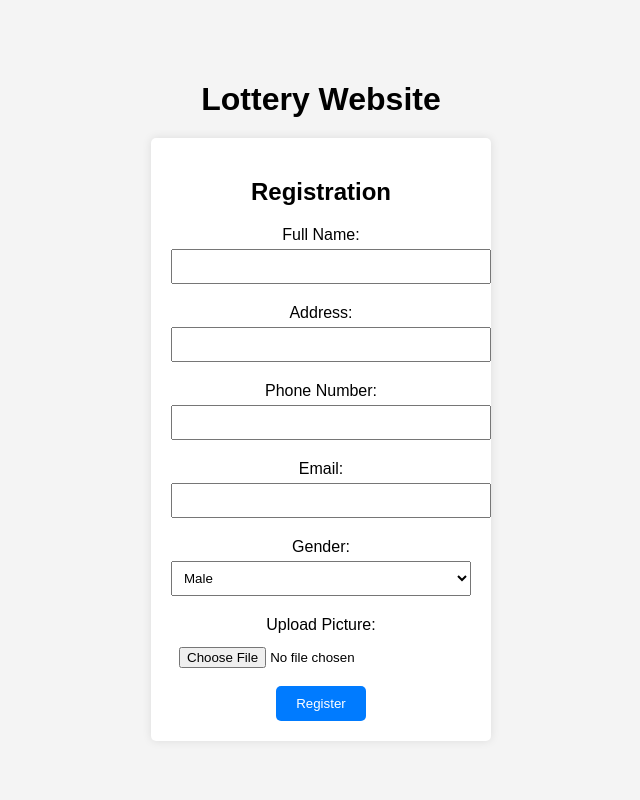
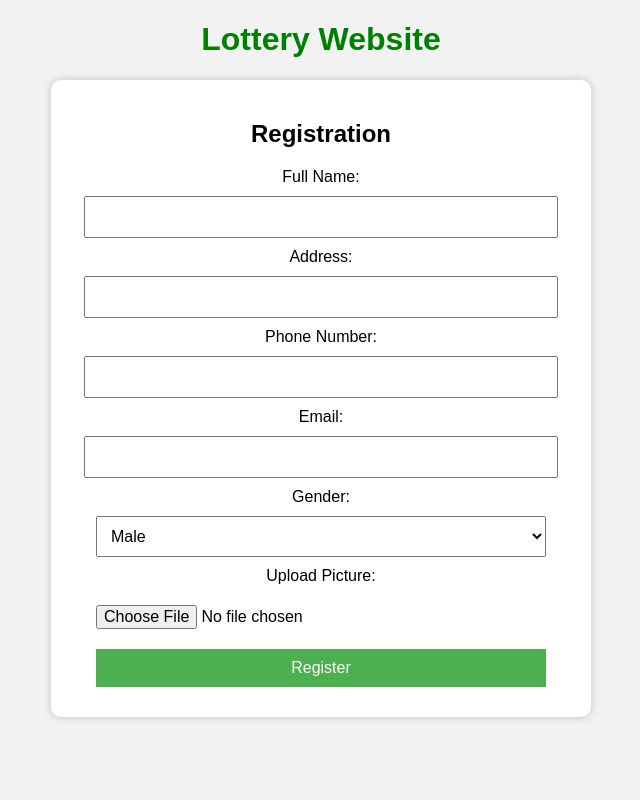
Before and after one commit to Adeolatoolz/supporteam, a PHP site: page / in a window 1280 px wide. Shown: the whole page, without its empty margins (319-959 px from the left). Run offline with PHP 8.4, Linux system fonts and the light colour scheme.

Commit message:
Update style.css

```diff
--- a/style.css
+++ b/style.css
@@ -1,50 +1,53 @@
 body {
     font-family: Arial, sans-serif;
+    background-color: #f2f2f2;
+    text-align: center;
     margin: 0;
     padding: 0;
-    display: flex;
-    flex-direction: column;
-    align-items: center;
-    justify-content: center;
-    height: 100vh;
-    background-color: #f4f4f4;
 }
 
 h1 {
-    margin-bottom: 20px;
+    color: green;
 }
 
-#registration, #gameSelection, #jackpotGame, #spinningGame, #ballScratchGame, #certificate {
-    background: #fff;
+.container, #registration, #gameSelection, #jackpotGame, #spinningGame, #ballScratchGame, #certificate {
+    margin: 20px auto;
+    max-width: 500px;
     padding: 20px;
-    box-shadow: 0 0 10px rgba(0, 0, 0, 0.1);
-    border-radius: 5px;
-    width: 300px;
-    text-align: center;
+    background-color: white;
+    border-radius: 10px;
+    box-shadow: 0 0 10px rgba(0, 0, 0, 0.2);
 }
 
-form label {
+input, select, button {
     display: block;
-    margin: 10px 0 5px;
+    width: 90%;
+    margin: 10px auto;
+    padding: 10px;
+    font-size: 16px;
 }
 
-form input, form select {
-    width: 100%;
-    padding: 8px;
-    margin-bottom: 10px;
+button {
+    background-color: #4CAF50;
+    color: white;
+    border: none;
+    cursor: pointer;
 }
 
-form button, button {
-    padding: 10px 20px;
-    background: #007BFF;
-    color: #fff;
-    border: none;
-    cursor: pointer;
-    border-radius: 5px;
+button:hover {
+    background-color: #45a049;
 }
 
-form button:hover, button:hover {
-    background: #0056b3;
+#wheelCanvas {
+    margin-top: 20px;
+    cursor: pointer;
+}
+
+.result {
+    margin-top: 20px;
+    font-size: 20px;
+    font-weight: bold;
+    color: green;
 }
 
 ul {
```
Also changed, not shown: other parts of style.css (+21 -23 lines).
